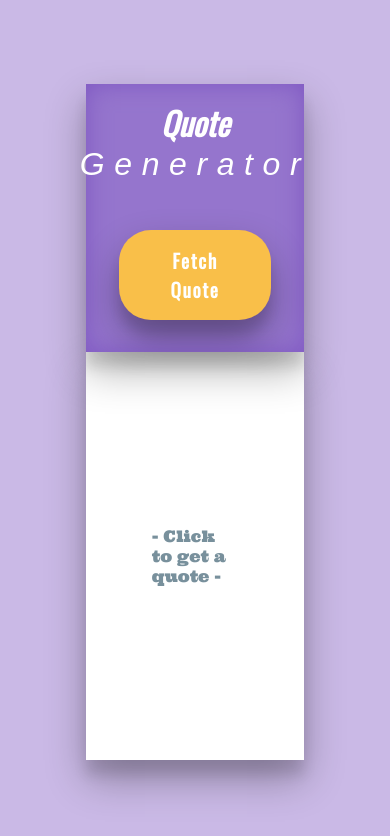
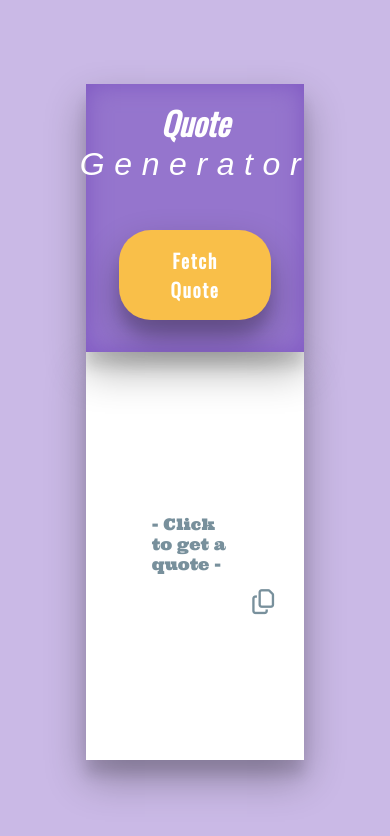
Before and after one commit to camille-celine/Quotes-generator, a React (Create React App) app: page / in a window 390 px wide. Shown: the top 836 px of the page. Built offline with nearby package versions, Linux system fonts and the light colour scheme.

Commit message:
Copy to Clipboard

```diff
--- a/package.json
+++ b/package.json
@@ -11,6 +11,7 @@
     "@testing-library/user-event": "^13.5.0",
     "axios": "^1.5.1",
     "react": "^18.2.0",
+    "react-copy-to-clipboard": "^5.1.0",
     "react-dom": "^18.2.0",
     "react-scripts": "5.0.1",
     "uuidv4": "^6.2.13",
--- a/src/Quote.js
+++ b/src/Quote.js
@@ -1,5 +1,6 @@
 import React, { Component } from "react";
 import "./Quote.css";
+import { CopyToClipboard } from "react-copy-to-clipboard";
 
 class Quote extends Component {
 
--- a/src/QuoteList.css
+++ b/src/QuoteList.css
@@ -87,6 +87,17 @@
   box-shadow: 0 15px 30px rgba(0, 0, 0, 0.25);
 }
 
+.QuoteList-clipboard {
+  display: flex;
+  align-items: center;
+  justify-content: center;
+  margin-right: 30px;
+}
+
+.QuoteList-clipboard i {
+  font-size: 25px;
+}
+
 
 @media screen and (max-width: 1200px) {
   .QuoteList {
@@ -120,6 +131,19 @@
     font-size: 10px;
   }
 }
+
+@media screen and (max-width: 700px) {
+  .QuoteList-title{
+    font-size: 2rem;
+  }
+  .QuoteList-quotes {
+    flex-direction: column;
+  }
+  .QuoteList-clipboard {
+    justify-content: right;
+  }
+}
+
 
 @keyframes shake-slow {
   0% {
--- a/src/QuoteTest.js
+++ b/src/QuoteTest.js
@@ -2,12 +2,14 @@ import React, { useState } from "react";
 import Quote from "./Quote";
 import "./QuoteList.css";
 import axios from "axios";
+import { CopyToClipboard } from "react-copy-to-clipboard";
 
 const baseURL = "https://api.quotable.io/quotes/random";
 
 export const QuoteTest = () => {
 
   const [quote, setQuote ] = useState("");
+  const [isCopied, setIsCopied] = useState(false);
 
   const getQuote = async () => {
     axios.get(baseURL).then((response) => {
@@ -15,6 +17,13 @@ export const QuoteTest = () => {
       console.log(newQuote);
       setQuote(newQuote);
     });
+  };
+
+  const onCopyText = () => {
+    setIsCopied(true);
+    setTimeout(() => {
+      setIsCopied(false);
+    }, 1000);
   };
 
   return (
@@ -32,11 +41,15 @@ export const QuoteTest = () => {
         </div>
         <div className='QuoteList-quotes'>
           {!quote ?  <div className='Quote Quote-text'>- Click to get a quote - </div>  : <Quote text={quote.content} author={quote.author}/> }
+          <div className='QuoteList-clipboard'>
+            <CopyToClipboard text={quote.content} onCopy={onCopyText}>
+              <span>{isCopied ? "Copied!" : <i className="fa-regular fa-copy"></i>}</span>
+            </CopyToClipboard>
+          </div>
         </div>
       </div>
     </>
   );
-
 }
 
 export default QuoteTest;
```
Also changed, not shown: src/Quote.css (line endings or trailing spaces), 1 other file (tests, documents, lock files or other folders). Lines whose indentation alone changed are shown as unchanged.
